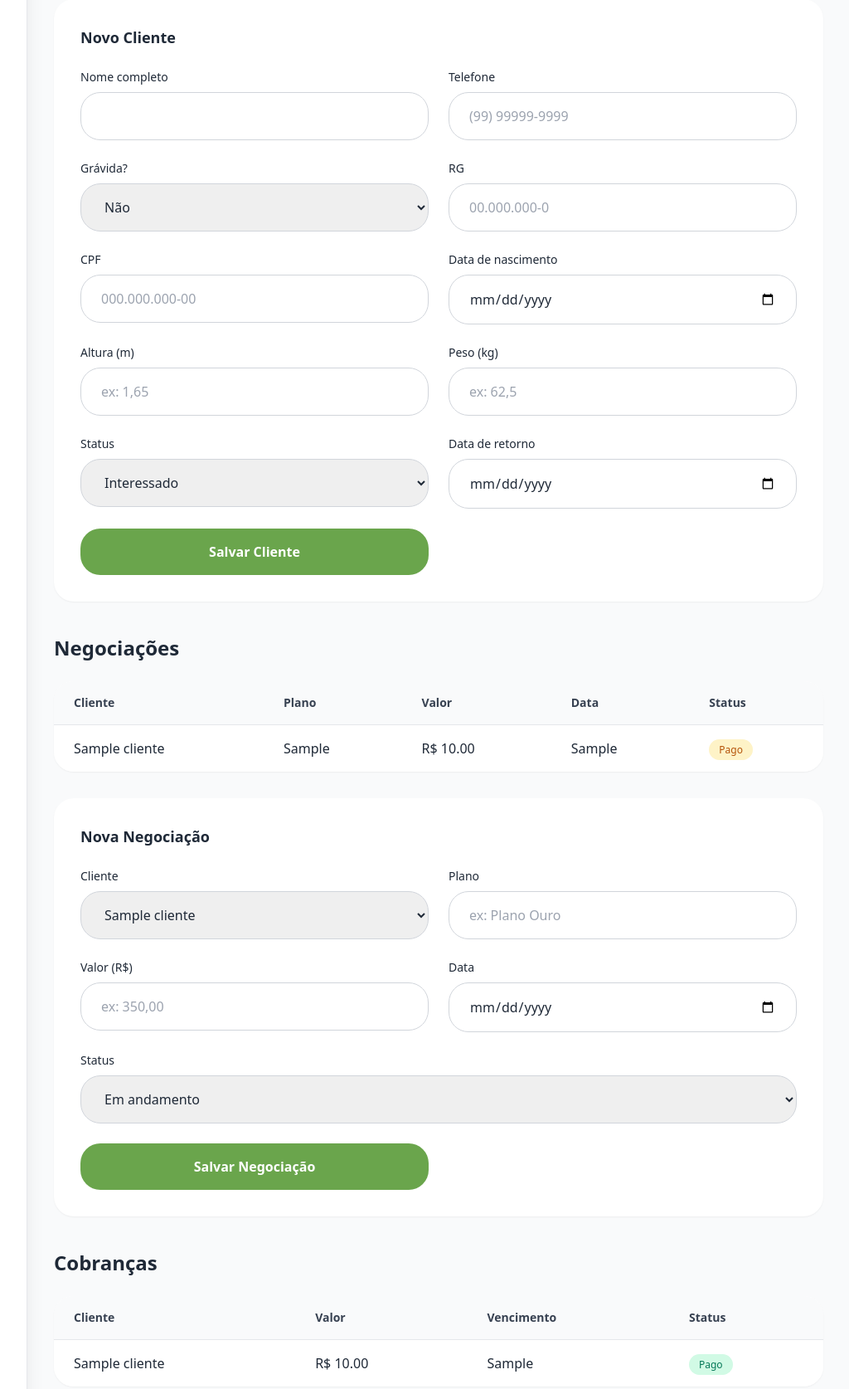
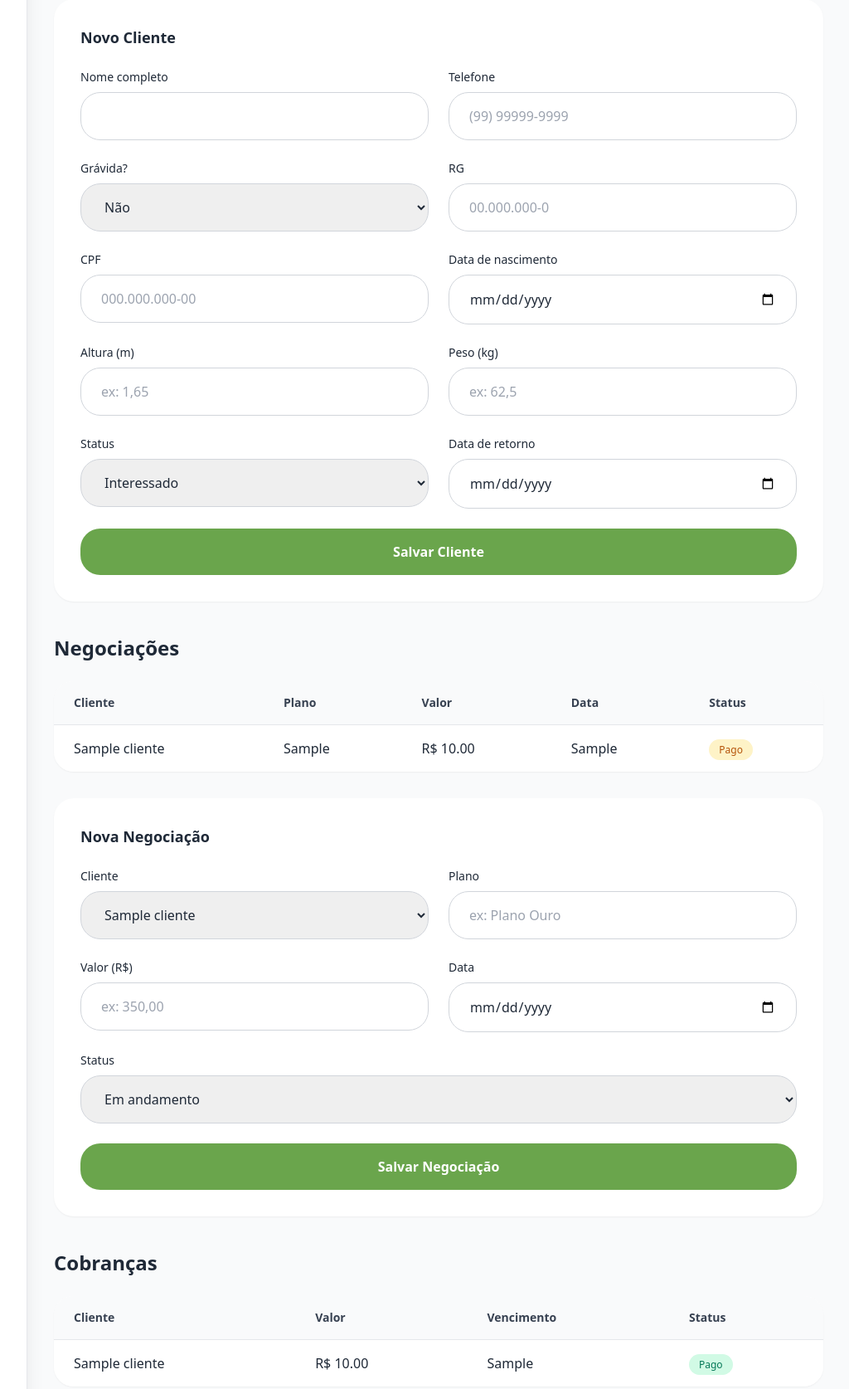
Before and after one commit to Emilly-dx/crm-planos-saude, a Flask app: page / in a window 1280 px wide. Shown: the part 573-2247 px from the top of the page at 83% size, without its empty margins (255-1279 px from the left). Run offline with Flask 3, Linux system fonts and the light colour scheme; the visitor is signed in with stand-in values (Sample User, id 1); tables that the repository leaves empty or names only in its code hold one stand-in row (values such as "Sample post"); some libraries are stand-ins or nearby versions.

Commit message:
arrumando o botão

```diff
--- a/templates/Plano.html
+++ b/templates/Plano.html
@@ -287,7 +287,7 @@
                             <label class="block text-xs lg:text-sm font-medium mb-2">Data de retorno</label>
                             <input type="date" name="data_retorno" class="w-full border border-gray-300 rounded-2xl lg:rounded-3xl px-4 lg:px-6 py-2 lg:py-4 text-sm lg:text-base focus:border-sky-500 focus:outline-none">
                         </div>
-                        <button type="submit" class="... bg-[#6aa54c] text-white py-3 lg:py-4 rounded-2xl lg:rounded-3xl font-semibold hover:bg-emerald-700 transition-all duration-300 text-sm lg:text-base">
+                        <button type="submit" class="sm:col-span-2 bg-[#6aa54c] text-white py-3 lg:py-4 rounded-2xl lg:rounded-3xl font-semibold hover:bg-emerald-700 transition-all duration-300 text-sm lg:text-base">
                             Salvar Cliente
                         </button>
                     </form>
@@ -363,7 +363,7 @@
                                 <option>Perdido</option>
                             </select>
                         </div>
-                        <button type="submit" class="... bg-[#6aa54c] text-white py-3 lg:py-4 rounded-2xl lg:rounded-3xl font-semibold hover:bg-emerald-700 transition-all duration-300 text-sm lg:text-base">
+                        <button type="submit" class="sm:col-span-2 bg-[#6aa54c] text-white py-3 lg:py-4 rounded-2xl lg:rounded-3xl font-semibold hover:bg-emerald-700 transition-all duration-300 text-sm lg:text-base">
                             Salvar Negociação
                         </button>
                     </form>
@@ -438,7 +438,7 @@
                                 <option>Atrasado</option>
                             </select>
                         </div>
-                        <button type="submit" class="... bg-[#6aa54c] text-white py-3 lg:py-4 rounded-2xl lg:rounded-3xl font-semibold hover:bg-emerald-700 transition-all duration-300 text-sm lg:text-base">
+                        <button type="submit" class="sm:col-span-2 bg-[#6aa54c] text-white py-3 lg:py-4 rounded-2xl lg:rounded-3xl font-semibold hover:bg-emerald-700 transition-all duration-300 text-sm lg:text-base">
                             Salvar Cobrança
                         </button>
                     </form>
```
